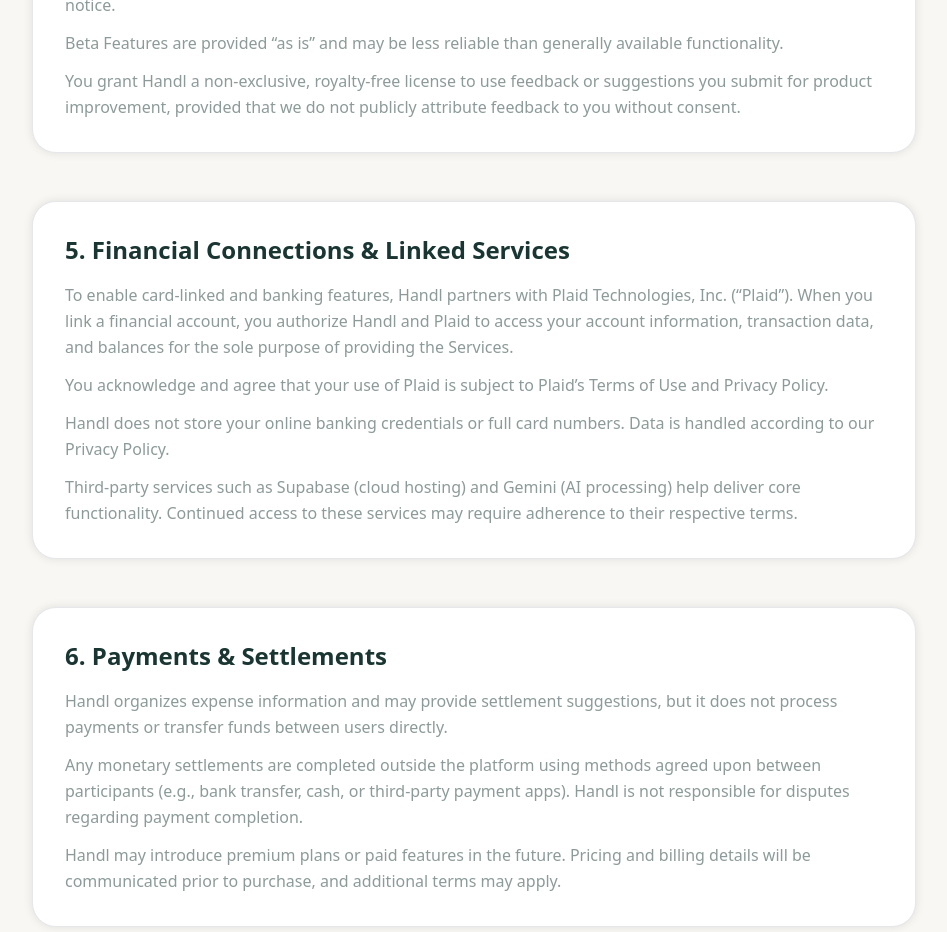
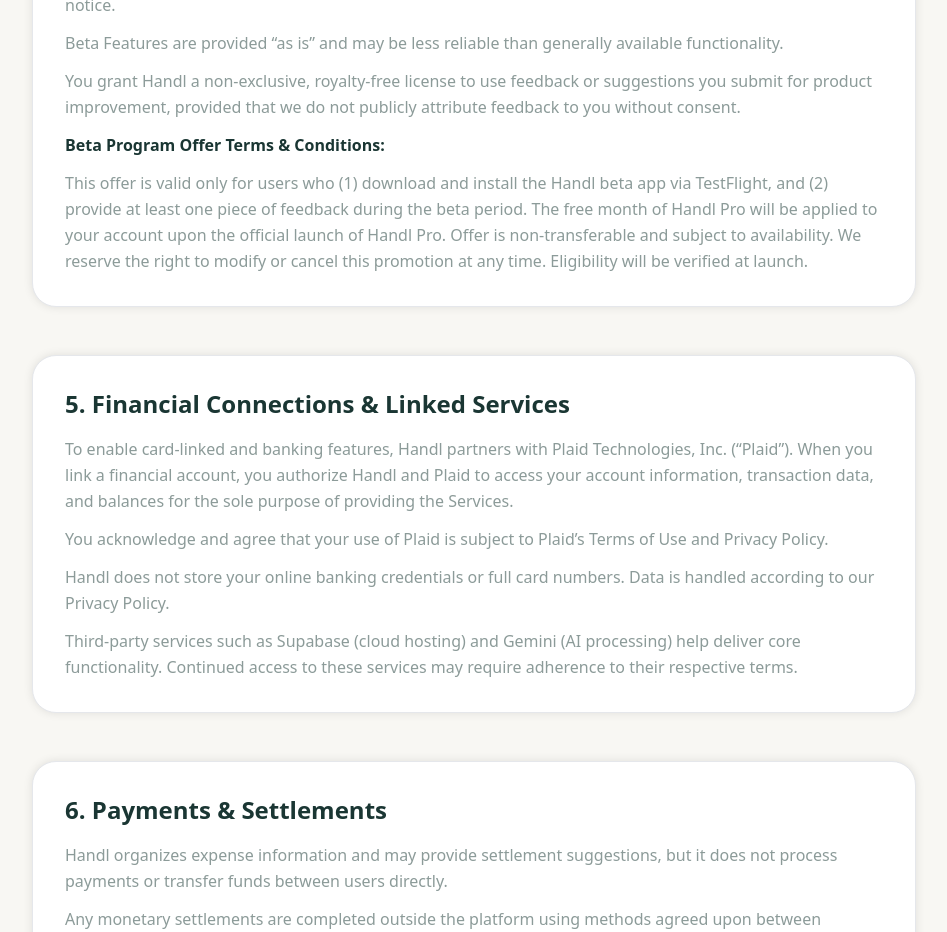
Before and after one commit to Splitree/landing-page, a Next.js app: page /terms in a window 1280 px wide. Shown: the part 1800-2732 px from the top of the page, without its empty margins (316-1263 px from the left). Built offline with nearby package versions, Linux system fonts and the light colour scheme.

Commit message:
beta terms

```diff
--- a/src/app/terms/page.tsx
+++ b/src/app/terms/page.tsx
@@ -45,6 +45,9 @@
       "Handl may offer beta, preview, or experimental features (“Beta Features”). These are provided for evaluation purposes, may be subject to additional rules, and could be throttled, suspended, or discontinued without notice.",
       "Beta Features are provided “as is” and may be less reliable than generally available functionality.",
       "You grant Handl a non-exclusive, royalty-free license to use feedback or suggestions you submit for product improvement, provided that we do not publicly attribute feedback to you without consent.",
+      "",
+      "**Beta Program Offer Terms & Conditions:**",
+      "This offer is valid only for users who (1) download and install the Handl beta app via TestFlight, and (2) provide at least one piece of feedback during the beta period. The free month of Handl Pro will be applied to your account upon the official launch of Handl Pro. Offer is non-transferable and subject to availability. We reserve the right to modify or cancel this promotion at any time. Eligibility will be verified at launch.",
     ],
   },
   {
```
